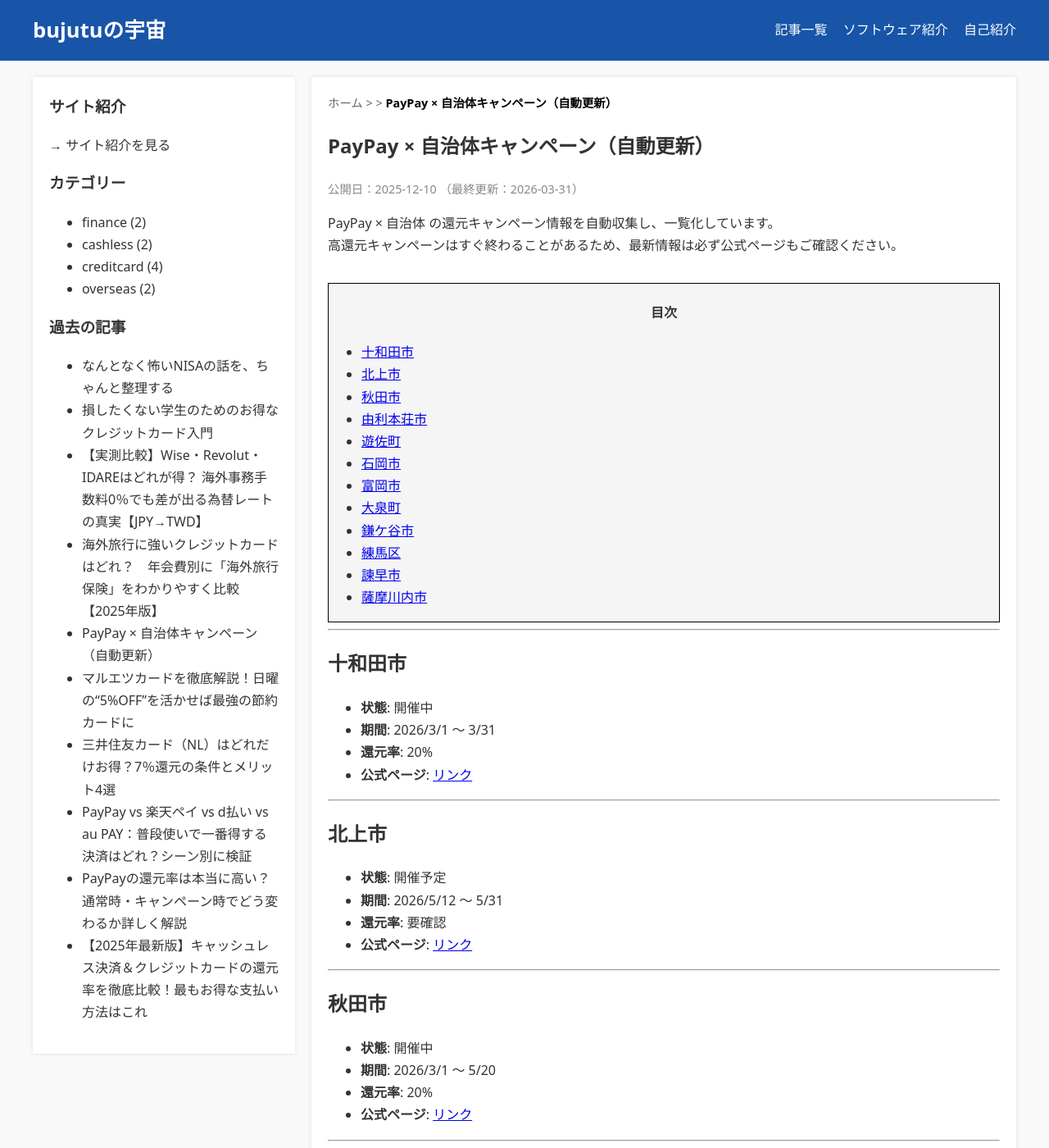
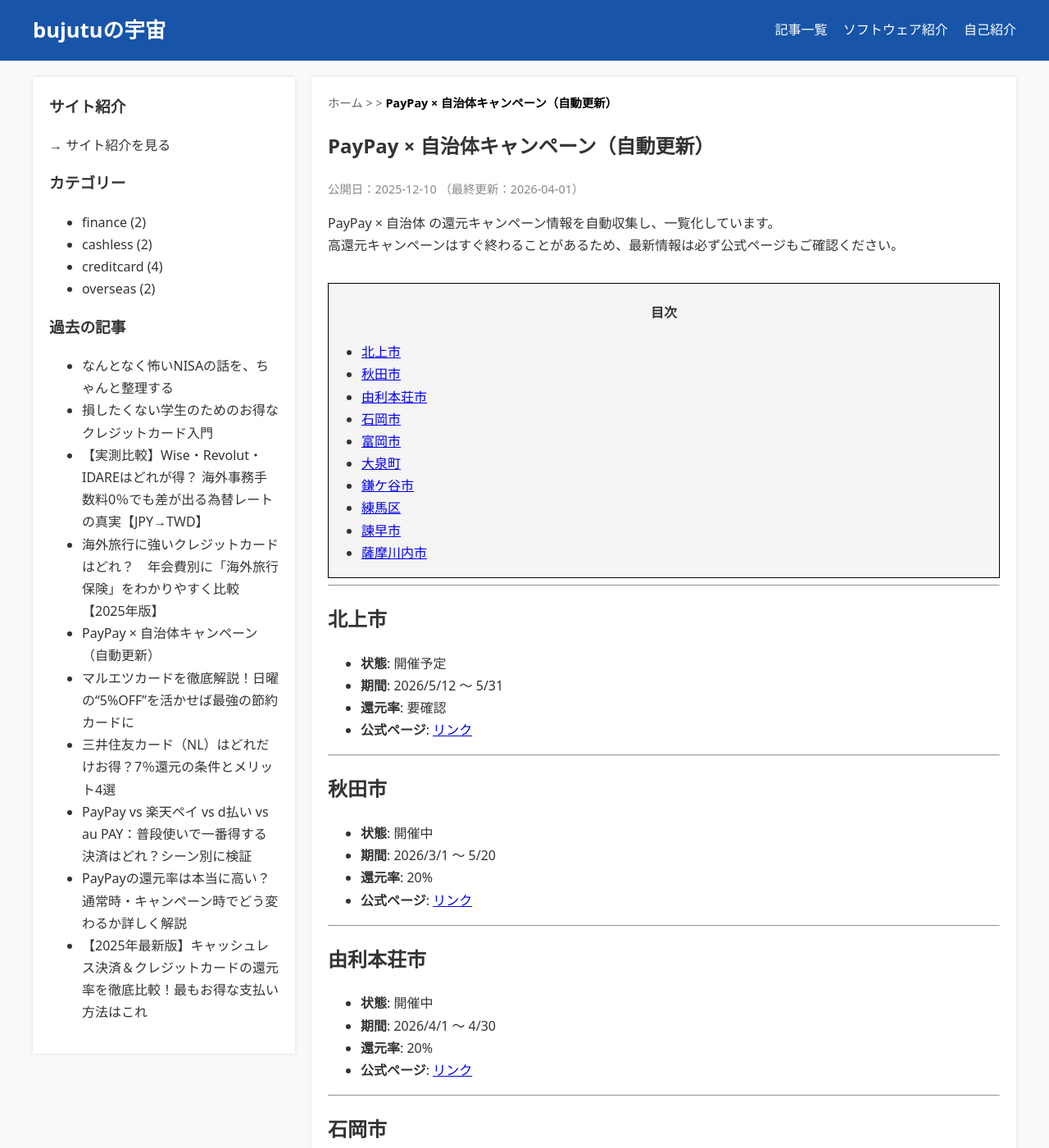
Before and after one commit to bujutu/bujutu.github.io, a Jekyll site: the page built from _posts/2025-12-10-paypay-campaigns.md, in a window 1280 px wide and 1400 px high. Shown: the whole window at 82% size. Built offline with Jekyll 4.4.1, drawn with Linux system fonts in a browser that asks for light colours; some of the changed text lies outside the part shown.

Commit message:
Auto-update PayPay campaigns

```diff
--- a/_posts/2025-12-10-paypay-campaigns.md
+++ b/_posts/2025-12-10-paypay-campaigns.md
@@ -1,7 +1,7 @@
 ---
 title: "PayPay × 自治体キャンペーン（自動更新）"
 layout: post
-last_modified_at: 2026-03-31 10:02:19
+last_modified_at: 2026-04-01 10:03:44
 description: "PayPayと自治体のポイント還元キャンペーン一覧（自動更新）。"
 tags: [paypay, 自治体, キャンペーン, 自動更新]
 ---
@@ -16,15 +16,6 @@ PayPay × 自治体 の還元キャンペーン情報を自動収集し、一覧
 ---
 
 
-
-## 十和田市
-
-- **状態**: 開催中
-- **期間**: 2026/3/1 〜 3/31
-- **還元率**: 20%
-- **公式ページ**: [リンク](https://paypay.ne.jp/event/aomori-towada-city-20260301/)
-
----
 
 ## 北上市
 
@@ -46,25 +37,16 @@ PayPay × 自治体 の還元キャンペーン情報を自動収集し、一覧
 
 ## 由利本荘市
 
-- **状態**: 開催予定
+- **状態**: 開催中
 - **期間**: 2026/4/1 〜 4/30
 - **還元率**: 20%
 - **公式ページ**: [リンク](https://paypay.ne.jp/event/akita-yurihonjo-city-20260401/)
 
 ---
 
-## 遊佐町
+## 石岡市
 
 - **状態**: 開催中
-- **期間**: 2026/3/1 〜 3/31
-- **還元率**: 20%
-- **公式ページ**: [リンク](https://paypay.ne.jp/event/yamagata-yuza-town-20260301/)
-
----
-
-## 石岡市
-
-- **状態**: 開催予定
 - **期間**: 2026/4/1 〜 4/21
 - **還元率**: 20%
 - **公式ページ**: [リンク](https://paypay.ne.jp/event/ibaraki-ishioka-city-20260401/)
```
Also changed, not shown: other parts of _posts/2025-12-10-paypay-campaigns.md (+1 -1 lines).
